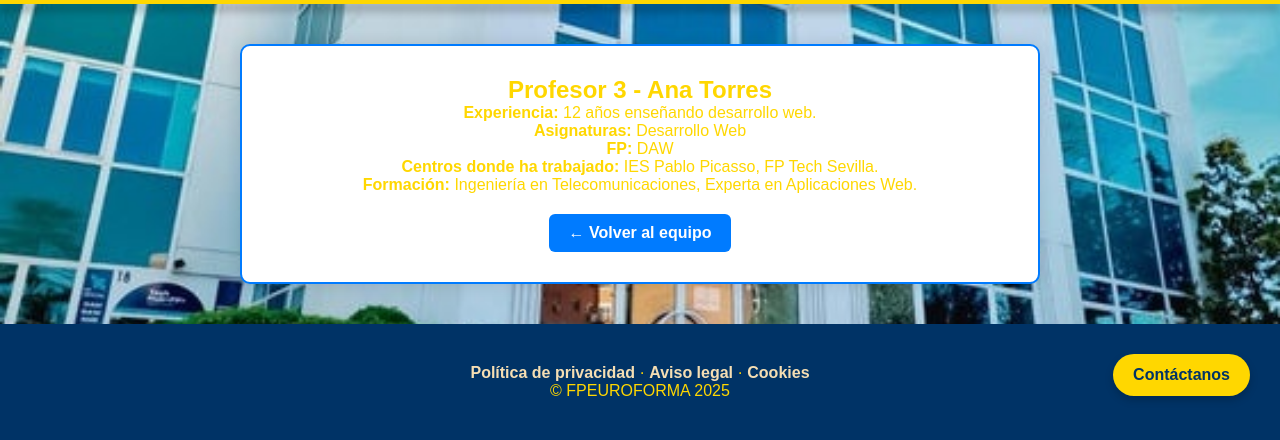
After one commit to robertbrito1/web_practicas, a Django app: page /profesor3/ in a window 1280 px wide. The commit adds this page. Shown: the part 374-814 px from the top of the page. Run offline with Django 5.2, Linux system fonts and the light colour scheme.

Commit message:
profesor 3

```diff
--- /dev/null
+++ b/web_euroforma/Web/inicio/templates/profesores/profesor3.html
@@ -0,0 +1,16 @@
+{% extends "base.html" %}
+{% load static %}
+
+{% block content %}
+  <div class="detalle-profesor">
+    <h2>Profesor 3 - Ana Torres</h2>
+
+    <p><strong>Experiencia:</strong> 12 años enseñando desarrollo web.</p>
+    <p><strong>Asignaturas:</strong> Desarrollo Web</p>
+    <p><strong>FP:</strong> DAW</p>
+    <p><strong>Centros donde ha trabajado:</strong> IES Pablo Picasso, FP Tech Sevilla.</p>
+    <p><strong>Formación:</strong> Ingeniería en Telecomunicaciones, Experta en Aplicaciones Web.</p>
+
+    <a href="{% url 'equipo' %}" class="btn-volver">← Volver al equipo</a>
+  </div>
+{% endblock %}
--- a/web_euroforma/Web/inicio/urls.py
+++ b/web_euroforma/Web/inicio/urls.py
@@ -8,6 +8,7 @@ urlpatterns = [
     path('equipo', views.equipo, name='equipo'),
     path('profesor1/', views.profesor1, name='profesor1'),
     path('profesor2/', views.profesor2, name='profesor2'),
+    path('profesor3/', views.profesor3, name='profesor3'),
     path('nosotros', views.nosotros, name='nosotros'),
     path('preguntas', views.preguntas, name='preguntas'),
     path('', views.inicio, name='inicio'),
--- a/web_euroforma/Web/inicio/views.py
+++ b/web_euroforma/Web/inicio/views.py
@@ -10,6 +10,9 @@ def profesor1(request):
 def profesor2(request):
     return render(request, 'profesores/profesor2.html')
 
+def profesor3(request):
+    return render(request, 'profesores/profesor3.html')
+
 def nosotros(request):
     return render(request, 'nosotros.html')
 
```
Also changed, not shown: web_euroforma/Web/inicio/templates/equipo.html (+10 -2 lines), web_euroforma/Web/inicio/templates/profesores/profesor2.html (+16 -6 lines).
